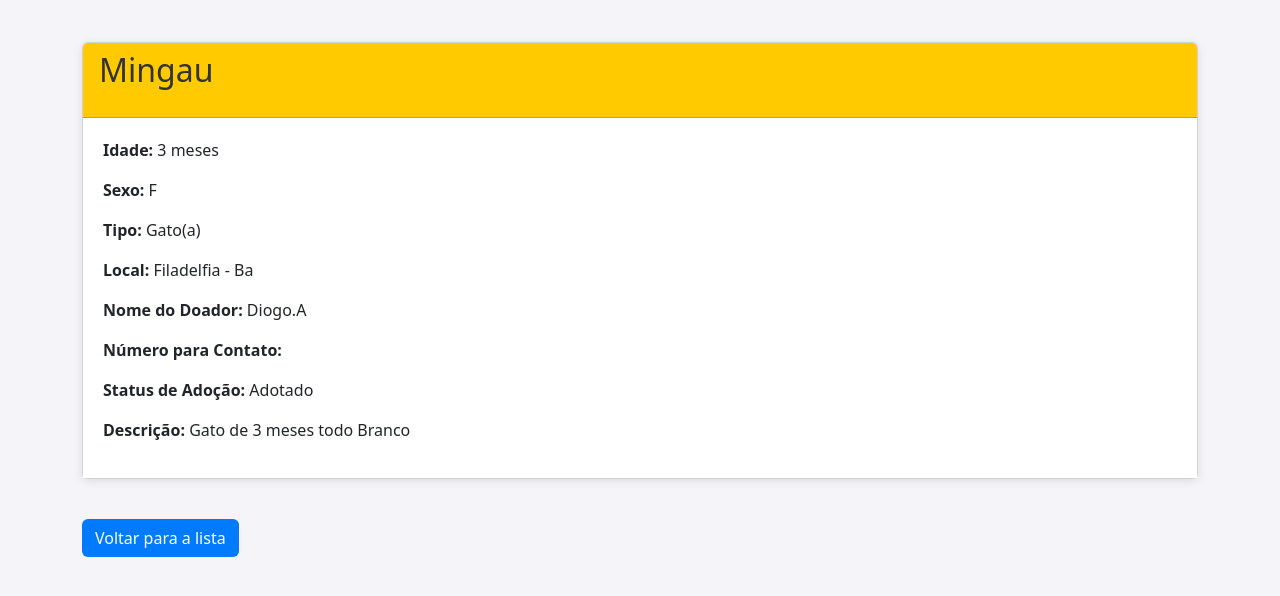
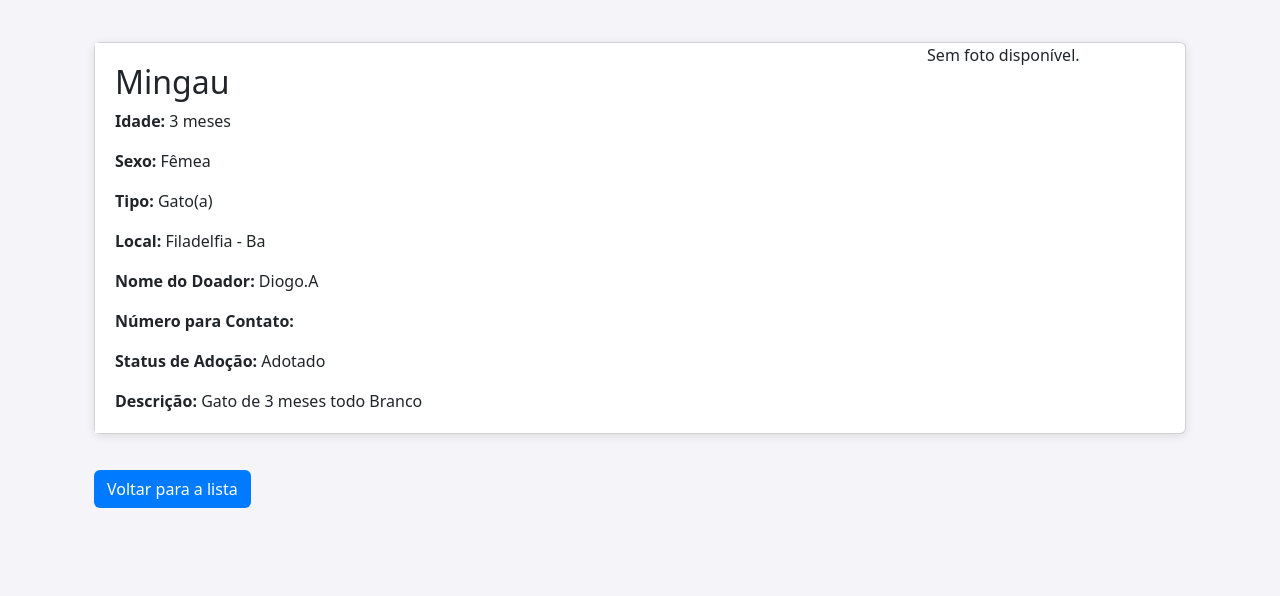
Before and after one commit to DiogoAntuness/Projeto-Python-Poo, a Django app: page /animal/1/ in a window 1280 px wide. Shown: the part 56-652 px from the top of the page. Run offline with Django 4.2, Linux system fonts and the light colour scheme; data comes from the database, SQL or seed files in the repository; both versions use the stored data as it was after the commit.

Commit message:
Foto e outras ATZ

```diff
--- a/AdotePet/settings.py
+++ b/AdotePet/settings.py
@@ -11,6 +11,7 @@ https://docs.djangoproject.com/en/4.2/ref/settings/
 """
 
 from pathlib import Path
+import os
 
 # Build paths inside the project like this: BASE_DIR / 'subdir'.
 BASE_DIR = Path(__file__).resolve().parent.parent
@@ -36,6 +37,9 @@ AUTH_USER_MODEL = 'adote.Usuario'
 LOGIN_URL = '/login/'  # Página de login
 LOGIN_REDIRECT_URL = '/'  # Página padrão após login
 LOGOUT_REDIRECT_URL = '/deslogado/' # Página após logout
+
+MEDIA_URL = '/media/'
+MEDIA_ROOT = os.path.join(BASE_DIR, 'media')
 
 
 
--- a/adote/forms.py
+++ b/adote/forms.py
@@ -6,7 +6,7 @@ from django.contrib.auth.forms import UserCreationForm
 class AnimalForm(forms.ModelForm):
     class Meta:
         model = Animal
-        fields = ['nome', 'idade_meses', 'idade_anos', 'sexo', 'tipo', 'local', 'descricao']
+        fields = ['nome', 'idade_meses', 'idade_anos', 'sexo', 'tipo', 'local', 'descricao', 'foto']
 
 class UsuarioForm(UserCreationForm):
     class Meta:
--- a/adote/models.py
+++ b/adote/models.py
@@ -67,6 +67,7 @@ class Animal(models.Model):
         on_delete=models.SET_NULL,
         related_name='animais_doados'
     )
+    foto = models.ImageField(upload_to='fotos_animais/', blank=True, null=True) # Novo campo para a foto
 
     def __str__(self):
         return self.nome
--- a/adote/templates/detalhes_animal.html
+++ b/adote/templates/detalhes_animal.html
@@ -3,25 +3,36 @@
 {% block title %}Detalhes de {{ animal.nome }}{% endblock %}
 
 {% block content %}
+<div class="container mt-5">
     <div class="card">
-        <div class="card-header">
-            <h2>{{ animal.nome }}</h2>
-        </div>
-        <div class="card-body">
-            <p><strong>Idade:</strong> {{ animal.idade_formatada }}</p>
-            <p><strong>Sexo:</strong> {{ animal.sexo }}</p>
-            <p><strong>Tipo:</strong> {{ animal.tipo.nome }}</p>
-            <p><strong>Local:</strong> {{ animal.local.cidade }} - {{ animal.local.estado }}</p>
-            <p><strong>Nome do Doador:</strong> {{ animal.doador.username }}</p> <p><strong>Número para Contato:</strong> {{ animal.doador.telefone }}</p> <p><strong>Status de Adoção:</strong> {{ animal.adotado|yesno:"Adotado,Ainda não adotado" }}</p>
-            <p><strong>Descrição:</strong> {{ animal.descricao }}</p>
+        <div class="row g-0">
+            <div class="col-md-8">
+                <div class="card-body">
+                    <h2 class="card-title">{{ animal.nome }}</h2>
+                    <p class="card-text"><strong>Idade:</strong> {{ animal.idade_formatada }}</p>
+                    <p class="card-text"><strong>Sexo:</strong> {{ animal.get_sexo_display }}</p>
+                    <p class="card-text"><strong>Tipo:</strong> {{ animal.tipo.nome }}</p>
+                    <p class="card-text"><strong>Local:</strong> {{ animal.local.cidade }} - {{ animal.local.estado }}</p>
+                    <p class="card-text"><strong>Nome do Doador:</strong> {{ animal.doador.username }}</p>
+                    <p class="card-text"><strong>Número para Contato:</strong> {{ animal.doador.telefone }}</p>
+                    <p class="card-text"><strong>Status de Adoção:</strong> {{ animal.adotado|yesno:"Adotado,Ainda não adotado" }}</p>
+                    <p class="card-text"><strong>Descrição:</strong> {{ animal.descricao }}</p>
+                </div>
+            </div>
+            <div class="col-md-4 text-center">
+                {% if animal.foto %}
+                    <img src="{{ animal.foto.url }}" alt="Foto de {{ animal.nome }}" class="img-fluid img-thumbnail my-3" style="max-width: 100%; height: auto;">
+                {% else %}
+                    <p>Sem foto disponível.</p>
+                {% endif %}
+            </div>
         </div>
     </div>
-    {% if user.is_authenticated %}
-        {% if user.tipo_usuario == 'adotante' %}
+    {% if user.is_authenticated and user.tipo_usuario == 'adotante' %}
+        <div class="mt-3">
             <a href="{% url 'adotar_animal' animal.id %}" class="btn btn-success">Adotar Animal</a>
-        {% elif user.tipo_usuario == 'doador' %}
-            <a href="{% url 'doar_animal' %}" class="btn btn-primary">Doar Animal</a>
-        {% endif %}
+        </div>
     {% endif %}
-    <a href="{% url 'lista_animais' %}" class="btn btn-custom back-link">Voltar para a lista</a>
+    <a href="{% url 'lista_animais' %}" class="btn btn-custom back-link mt-3">Voltar para a lista</a>
+</div>
 {% endblock %}
--- a/adote/templates/doar_animal.html
+++ b/adote/templates/doar_animal.html
@@ -9,7 +9,7 @@
 <body>
     <div class="container mt-5">
         <h1 class="mb-4">Cadastrar Animal</h1>
-        <form method="post" class="form">
+        <form method="post" class="form" enctype="multipart/form-data">
             {% csrf_token %}
             {{ form.as_p }}
             <button type="submit" class="btn btn-success">Salvar</button>
--- a/adote/urls.py
+++ b/adote/urls.py
@@ -2,6 +2,8 @@
 from django.urls import path
 from django.contrib.auth import views as auth_views
 from . import views
+from django.conf import settings
+from django.conf.urls.static import static
 
 urlpatterns = [
     path('logout/', auth_views.LogoutView.as_view(), name='logout'),
@@ -25,3 +27,6 @@ urlpatterns = [
 
     path('admin-area/', views.area_admin, name='area_admin'),
 ]
+
+if settings.DEBUG:
+    urlpatterns += static(settings.MEDIA_URL, document_root=settings.MEDIA_ROOT)
--- a/adote/views.py
+++ b/adote/views.py
@@ -72,7 +72,7 @@ def doar_animal(request):
     if not request.user.is_doador():
         return HttpResponseForbidden("Apenas doadores podem acessar esta página.")
     if request.method == 'POST':
-        form = AnimalForm(request.POST)
+        form = AnimalForm(request.POST, request.FILES)
         if form.is_valid():
             animal = form.save(commit=False)
             animal.doador = request.user  # Associa o doador como o usuário logado
```
Also changed, not shown: adote/templates/lista_animais.html (+7 -2 lines), adote/migrations/0006_animal_foto.py (added), db.sqlite3, media/fotos_animais/chopper.jpg (added).
